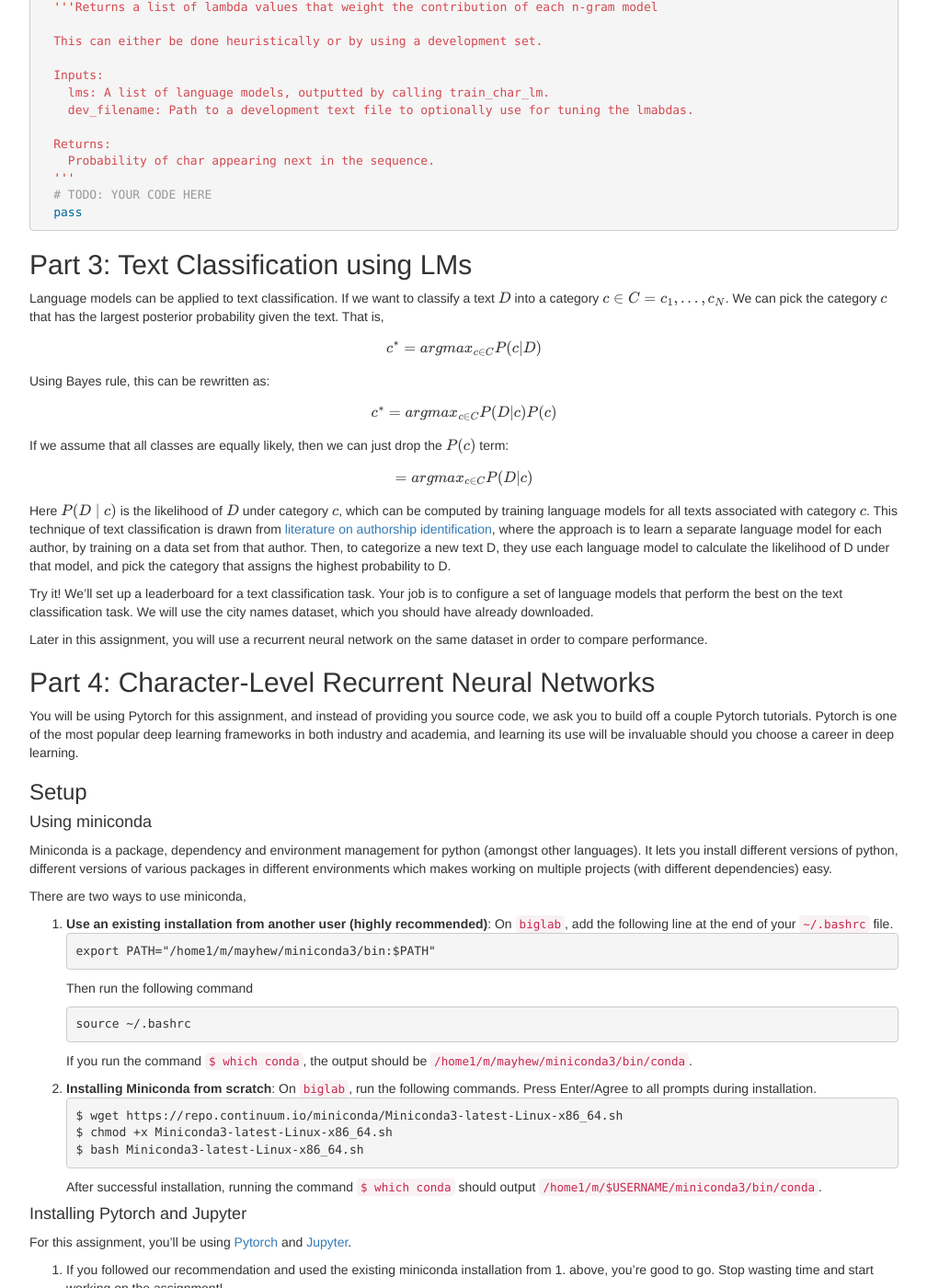
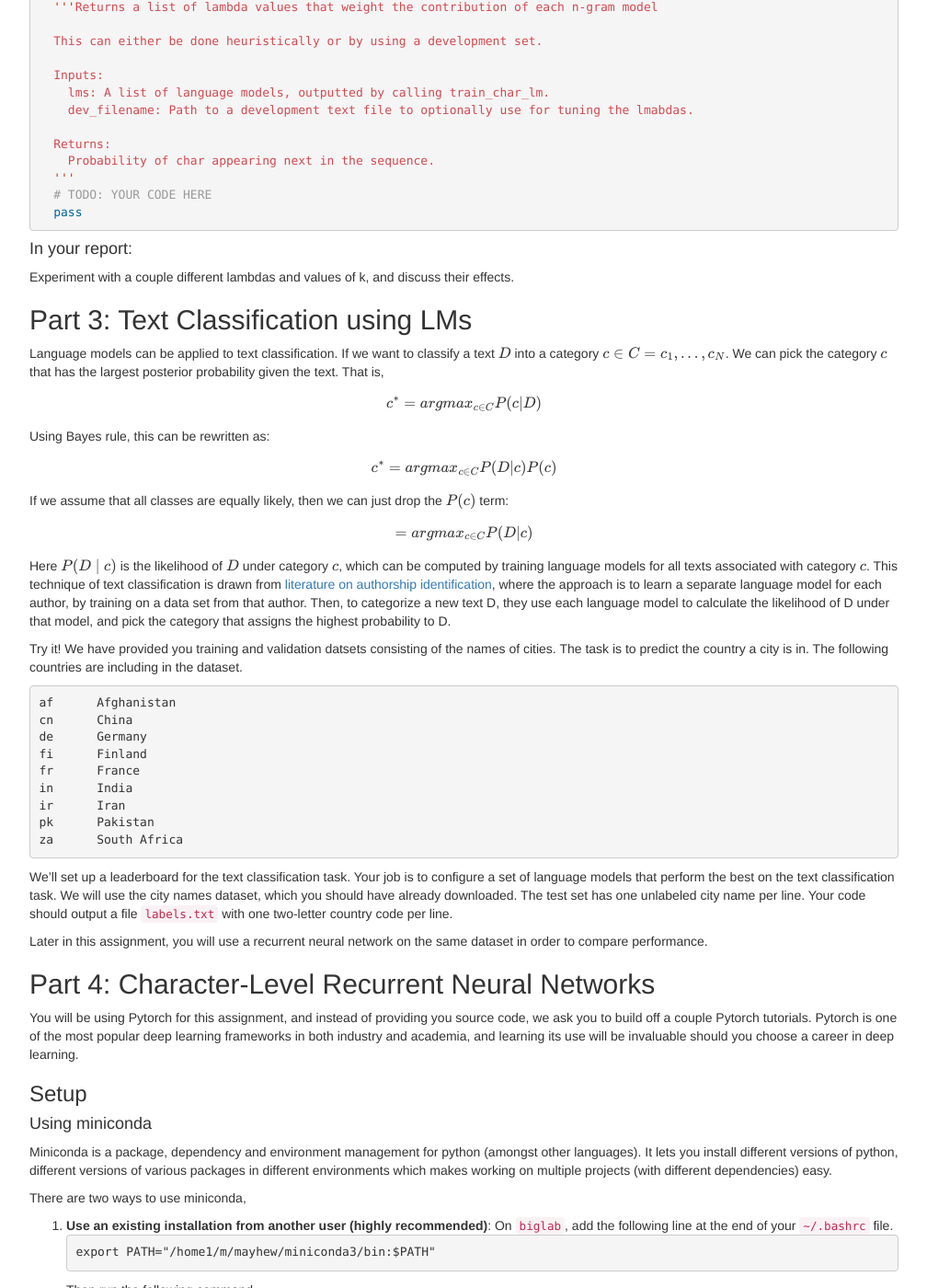
Before and after one commit to computational-linguistics-class/computational-linguistics-class.github.io, a Jekyll site: the page built from assignment5.md, in a window 1280 px wide and 1400 px high, scrolled down 6687 px. Shown: the whole window at 92% size, without its empty margins (233-1241 px from the left). Built offline with Jekyll 4.4.1, drawn with Linux system fonts in a browser that asks for light colours; nearby versions of some CDN libraries; formulas are drawn with MathJax 3; a script that is not in the unit is left out; some of the changed text lies outside the part shown.

Commit message:
Added some more information on dataset

````diff
--- a/assignment5.md
+++ b/assignment5.md
@@ -416,6 +416,9 @@ def set_lambdas(lms, dev_filename):
   pass
 {% endhighlight %}
 
+#### In your report:
+Experiment with a couple different lambdas and values of k, and discuss their effects.
+
 ## Part 3: Text Classification using LMs
 
 Language models can be applied to text classification. If we want to classify a text $$D$$ into a category $$c \in C={c_1, ..., c_N}$$. We can pick the category $$c$$ that has the largest posterior probability given the text. That is,
@@ -432,7 +435,20 @@ $$ = arg max_{c \in C} P(D|c)$$
 
 Here $$P(D \mid c)$$ is the likelihood of $$D$$ under category $$c$$, which can be computed by training language models for all texts associated with category $$c$$.  This technique of text classification is drawn from [literature on authorship identification](http://www.aclweb.org/anthology/E/E03/E03-1053.pdf), where the approach is to learn a separate language model for each author, by training on a data set from that author. Then, to categorize a new text D, they use each language model to calculate the likelihood of D under that model, and pick the  category that assigns the highest probability to D.
 
-Try it!  We'll set up a leaderboard for a text classification task.  Your job is to configure a set of language models that perform the best on the text classification task. We will use the city names dataset, which you should have already downloaded.
+Try it!  We have provided you training and validation datsets consisting of the names of cities. The task is to predict the country a city is in. The following countries are including in the dataset.
+```
+af	Afghanistan
+cn	China
+de	Germany
+fi	Finland
+fr	France
+in	India
+ir	Iran
+pk	Pakistan
+za	South Africa
+```
+
+We'll set up a leaderboard for the text classification task.  Your job is to configure a set of language models that perform the best on the text classification task. We will use the city names dataset, which you should have already downloaded. The test set has one unlabeled city name per line. Your code should output a file `labels.txt` with one two-letter country code per line.
 
 Later in this assignment, you will use a recurrent neural network on the same dataset in order to compare performance.
 
@@ -543,7 +559,7 @@ Complete the following analysis on the city names dataset, and include your find
 
 **Leaderboard**
 
-Write code to make predictions on the provided test set. The test set has one unlabeled city name per line. You code should output a file `labels.txt` with one two-letter country code per line. Extra credit will be given to the top leaderboard submissions. Here are some ideas for improving your leaderboard performance:
+Write code to make predictions on the provided test set. The test set has one unlabeled city name per line. Your code should output a file `labels.txt` with one two-letter country code per line. Extra credit will be given to the top leaderboard submissions. Here are some ideas for improving your leaderboard performance:
 
 * Play around with the vocabulary (the `all_letters` variable), for example modifying it to only include lowercase letters, apostrophe, and the hyphen symbol.
 * Test out label smoothing
````
